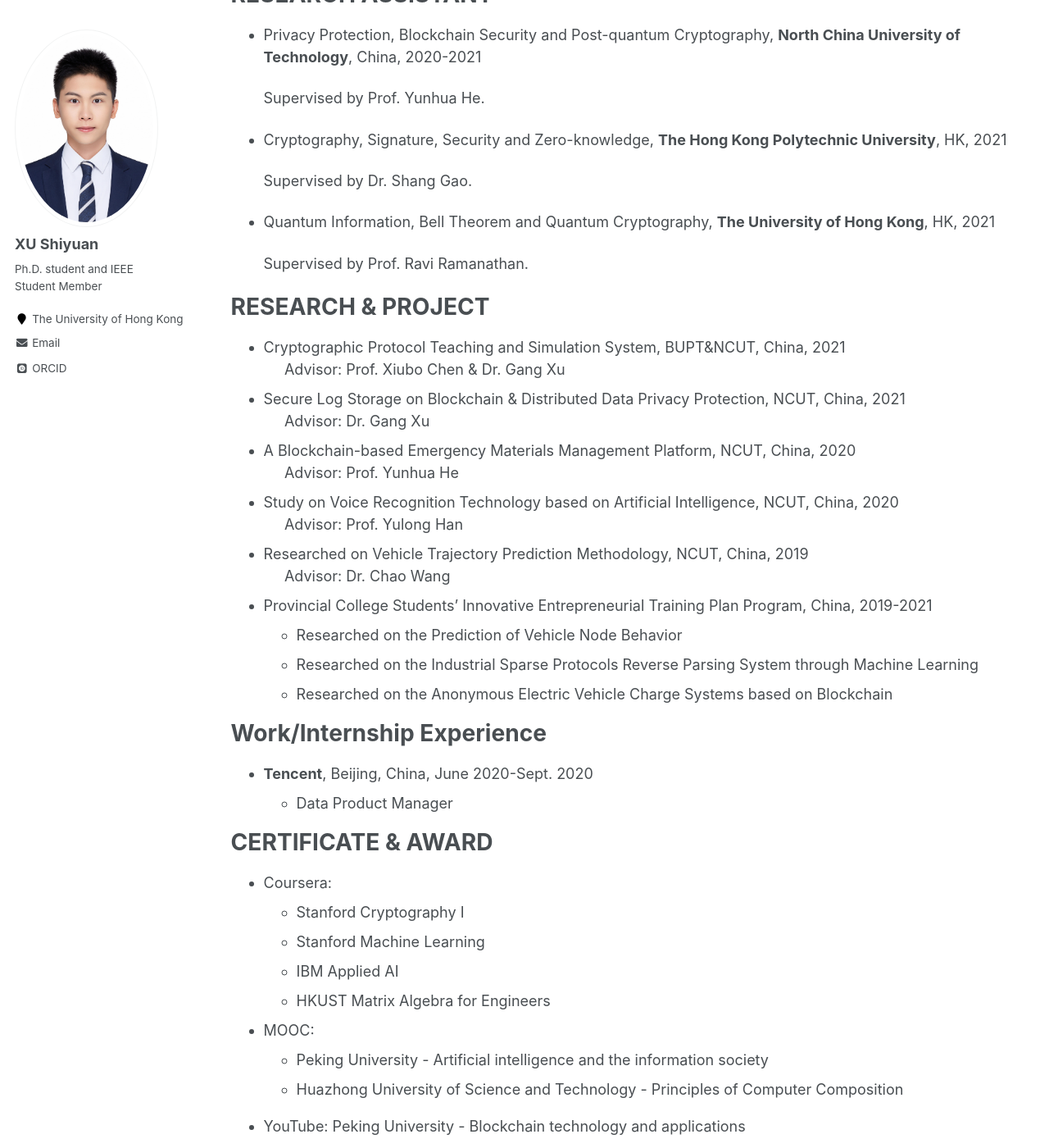
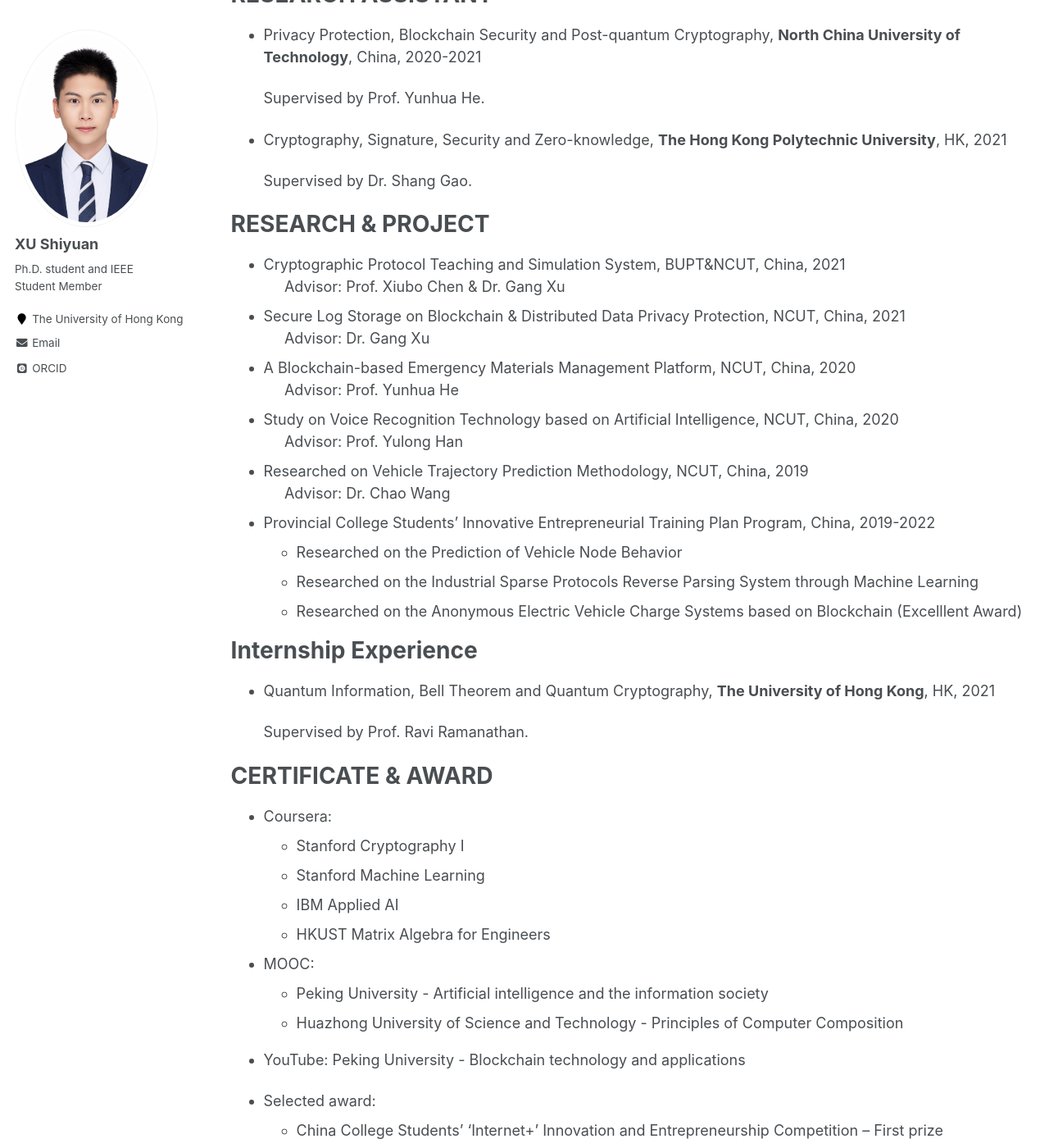
Before and after one commit to shiyuanjack/shiyuanjack.github.io, a Jekyll site: the page built from _pages/cv.md, in a window 1280 px wide and 1400 px high, scrolled down 386 px. Shown: the whole window at 82% size. Built offline with Jekyll 4.4.1, drawn with Linux system fonts in a browser that asks for light colours; some web fonts are replaced.

Commit message:
Update cv.md

```diff
--- a/_pages/cv.md
+++ b/_pages/cv.md
@@ -28,10 +28,6 @@ RESEARCH ASSISTANT
 
   Supervised by Dr. Shang Gao.
 
-* Quantum Information, Bell Theorem and Quantum Cryptography, **The University of Hong Kong**, HK, 2021
-
-  Supervised by Prof. Ravi Ramanathan.
-
 RESEARCH & PROJECT
 ======
  * Cryptographic Protocol Teaching and Simulation System, BUPT&NCUT, China, 2021
@@ -44,15 +40,16 @@ RESEARCH & PROJECT
   &nbsp;&nbsp;&nbsp;&nbsp;&nbsp;Advisor: Prof. Yulong Han
 *  Researched on Vehicle Trajectory Prediction Methodology, NCUT, China, 2019
   &nbsp;&nbsp;&nbsp;&nbsp;&nbsp;Advisor: Dr. Chao Wang
-* Provincial College Students’ Innovative Entrepreneurial Training Plan Program, China, 2019-2021
+* Provincial College Students’ Innovative Entrepreneurial Training Plan Program, China, 2019-2022
   *   Researched on the Prediction of Vehicle Node Behavior
   *   Researched on the Industrial Sparse Protocols Reverse Parsing System through Machine Learning
-  *   Researched on the Anonymous Electric Vehicle Charge Systems based on Blockchain
+  *   Researched on the Anonymous Electric Vehicle Charge Systems based on Blockchain (Excelllent Award)
 
-Work/Internship Experience
+Internship Experience
 ======
-  *  **Tencent**, Beijing, China, June 2020-Sept. 2020
-      *    Data Product Manager
+* Quantum Information, Bell Theorem and Quantum Cryptography, **The University of Hong Kong**, HK, 2021
+
+  Supervised by Prof. Ravi Ramanathan.
 
 
 CERTIFICATE & AWARD
@@ -71,7 +68,6 @@ CERTIFICATE & AWARD
 * YouTube: Peking University - Blockchain technology and applications
 
 
-
 * Selected award:
     *  China College Students’ ‘Internet+’ Innovation and Entrepreneurship Competition – First prize
     *  The Challenge Cup – Second prize
```
